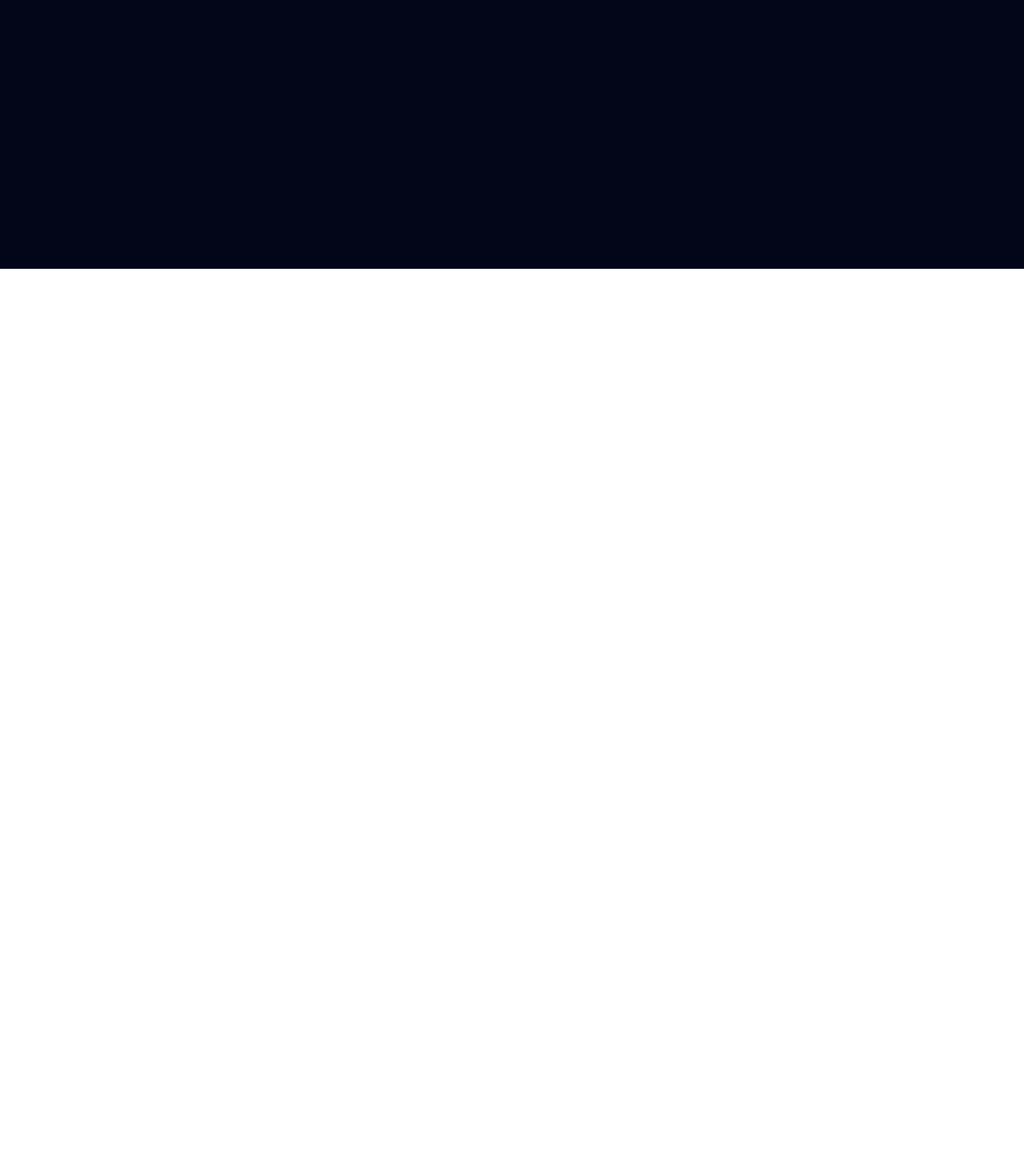
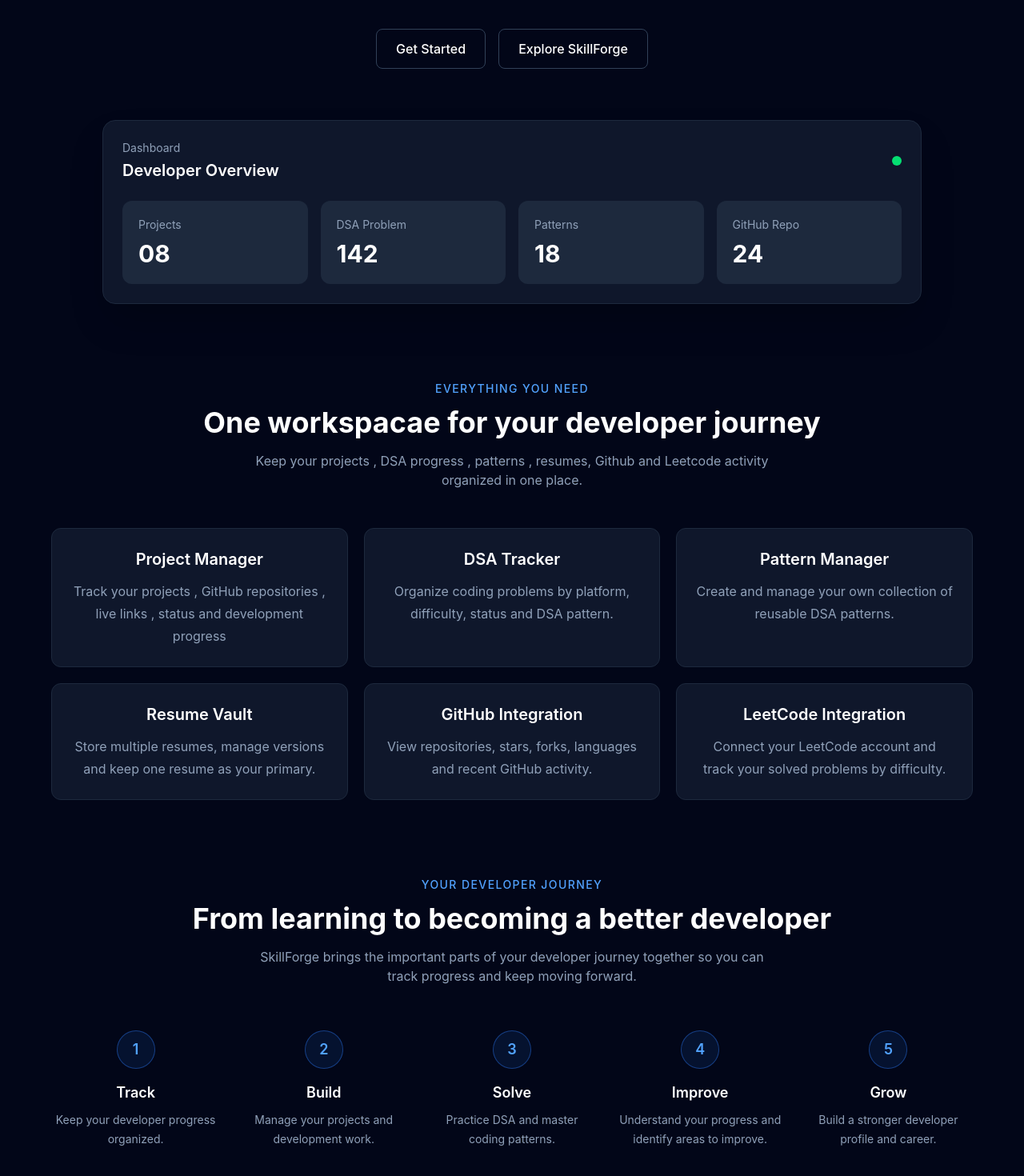
Before and after one commit to shubham3544/SkillForge, a React app in the folder frontend/: page / in a window 1280 px wide. Shown: the part 464-1934 px from the top of the page at 80% size. Before the commit the page ends 800 px from the top, so only its background shows below. Built offline with nearby package versions, Linux system fonts and the light colour scheme; the HTML template or start-up script is replaced by a standard one.

Commit message:
feat(frontend): build landing page sections

```diff
--- a/frontend/src/App.jsx
+++ b/frontend/src/App.jsx
@@ -1,3 +1,6 @@
+import FeatureCard from "./components/Landing/FeatureCard";
+import JourneySection from "./components/Landing/JourneySection";
+
 function App() {
   return (
     <div className="min-h-screen bg-slate-950 text-white">
@@ -38,6 +41,121 @@
                 one powerful workspace.
                </p>
 
+               <div className="mt-8 flex gap-4">
+                <button className=" rounded-lg border border-slate-700 px-6 py-3 font-medium hover:bg-blue-500">
+                  Get Started
+                </button>
+
+                <button className="rounded-lg border border-slate-700 px-6 py-3 font-medium text-slate-300 hover:border-slate-500 hover: text-white">
+                  Explore SkillForge
+                </button>
+               </div>
+
+               <div className="mt-16 w-full max-w-5xl rounded-2xl border border-slate-800 bg-slate-900 p-6 shadow-2xl">
+                 <div className="mb-6 flex items-center justify-between">
+                  <div className="text-left">
+                     <p className="text-sm text-slate-400">
+                       Dashboard
+                     </p>
+
+                     <h2 className="mt-1 text-xl font-semibold">
+                       Developer  Overview
+                     </h2>
+                   </div>
+                   <div className="h-3 w-3 rounded-full bg-green-400"></div>
+                 </div>
+
+                 <div className="grid gap-4 md:grid-cols-4">
+                    <div className="rounded-xl bg-slate-800 p-5 text-left">
+                       <p className="text-sm text-slate-400">
+                        Projects
+                       </p>
+                       <p className="mt-2 text-3xl font-bold">
+                        08
+                       </p>
+                    </div>
+
+                    <div className="rounded-xl bg-slate-800 p-5 text-left">
+                      <p className="text-sm text-slate-400">
+                        DSA Problem
+                      </p>
+                      <p className="mt-2 text-3xl font-bold">
+                        142
+                      </p>
+                    </div>
+
+                    <div className="rounded-xl bg-slate-800 p-5 text-left">
+                       <p className="text-sm text-slate-400">
+                         Patterns
+                       </p>
+                       <p className="mt-2 text-3xl font-bold">
+                        18
+                       </p>
+                    </div>
+
+                    <div className="rounded-xl bg-slate-800 p-5 text-left">
+                      <p className="text-sm text-slate-400">
+                        GitHub Repo
+                      </p>
+                      <p className="mt-2 text-3xl font-bold">
+                        24
+                      </p>
+                    </div>
+                 </div>
+               </div>
+
+                <section className="mt-24 w-full max-w-6xl">
+                <div className="text-center">
+                  <p className="text-sm font-medium uppercase tracking-widest text-blue-400">
+                    Everything You need
+                  </p>
+
+                  <h2 className="mt-3 text-3xl font-bold md:text-4xl">
+                    One workspacae for your developer journey
+                  </h2>
+
+                  <p className="mx-auto mt-4 max-w-2xl text-slate-400">
+                    Keep your projects , DSA progress , patterns , resumes,
+                    Github and Leetcode activity organized in one place.
+                  </p>
+                </div>
+
+                <div className="mt-12 grid gap-5 md:grid-cols-2 lg:grid-cols-3">
+
+                   <FeatureCard
+                   title = "Project Manager"
+                   description= "Track your projects , GitHub repositories , live links , status and development progress"
+                   />
+
+                   <FeatureCard
+                     title="DSA Tracker"
+                     description="Organize coding problems by platform, difficulty, status and DSA pattern."
+                   />
+
+                   <FeatureCard
+                     title="Pattern Manager"
+                     description="Create and manage your own collection of reusable DSA patterns."
+                   />
+
+                   <FeatureCard
+                     title="Resume Vault"
+                     description="Store multiple resumes, manage versions and keep one resume as your primary."
+                   />
+
+                   <FeatureCard
+                     title="GitHub Integration"
+                     description="View repositories, stars, forks, languages and recent GitHub activity."
+                   />
+
+                   <FeatureCard
+                     title="LeetCode Integration"
+                     description="Connect your LeetCode account and track your solved problems by difficulty."
+                   />
+                 </div>
+              </section>
+
+              <JourneySection />
+
        </main>
 
     </div>
--- /dev/null
+++ b/frontend/src/components/Landing/FeatureCard.jsx
@@ -0,0 +1,15 @@
+function FeatureCard({title, description}) {
+    return (
+        <div className="rounded-xl border border-slate-800 bg-slate-900 p-6 transition hover:translate-y-1 hover:border-slate-700">
+            <h3 className="text-xl font-semibold text-white">
+                {title}
+            </h3>
+
+            <p className="mt-3 leading-7 text-slate-400">
+                {description}
+            </p>
+        </div>
+    )
+}
+
+export default FeatureCard;
--- /dev/null
+++ b/frontend/src/components/Landing/JourneySection.jsx
@@ -0,0 +1,66 @@
+function JourneySection() {
+  const steps = [
+    {
+      title: "Track",
+      description: "Keep your developer progress organized."
+    },
+    {
+      title: "Build",
+      description: "Manage your projects and development work."
+    },
+    {
+      title: "Solve",
+      description: "Practice DSA and master coding patterns."
+    },
+    {
+      title: "Improve",
+      description: "Understand your progress and identify areas to improve."
+    },
+    {
+      title: "Grow",
+      description: "Build a stronger developer profile and career."
+    }
+  ];
+
+  return (
+    <section className="mt-24 w-full max-w-6xl">
+      <div className="text-center">
+        <p className="text-sm font-medium uppercase tracking-widest text-blue-400">
+          Your developer journey
+        </p>
+
+        <h2 className="mt-3 text-3xl font-bold md:text-4xl">
+          From learning to becoming a better developer
+        </h2>
+
+        <p className="mx-auto mt-4 max-w-2xl text-slate-400">
+          SkillForge brings the important parts of your developer journey
+          together so you can track progress and keep moving forward.
+        </p>
+      </div>
+
+      <div className="mt-14 grid gap-6 md:grid-cols-5">
+        {steps.map((step, index) => (
+          <div
+            key={step.title}
+            className="relative text-center"
+          >
+            <div className="mx-auto flex h-12 w-12 items-center justify-center rounded-full border border-blue-500/40 bg-blue-500/10 text-lg font-semibold text-blue-400">
+              {index + 1}
+            </div>
+
+            <h3 className="mt-4 text-lg font-semibold">
+              {step.title}
+            </h3>
+
+            <p className="mt-2 text-sm leading-6 text-slate-400">
+              {step.description}
+            </p>
+          </div>
+        ))}
+      </div>
+    </section>
+  );
+}
+
+export default JourneySection;
```
Also changed, not shown: frontend/src/components/1.jsx (added).
